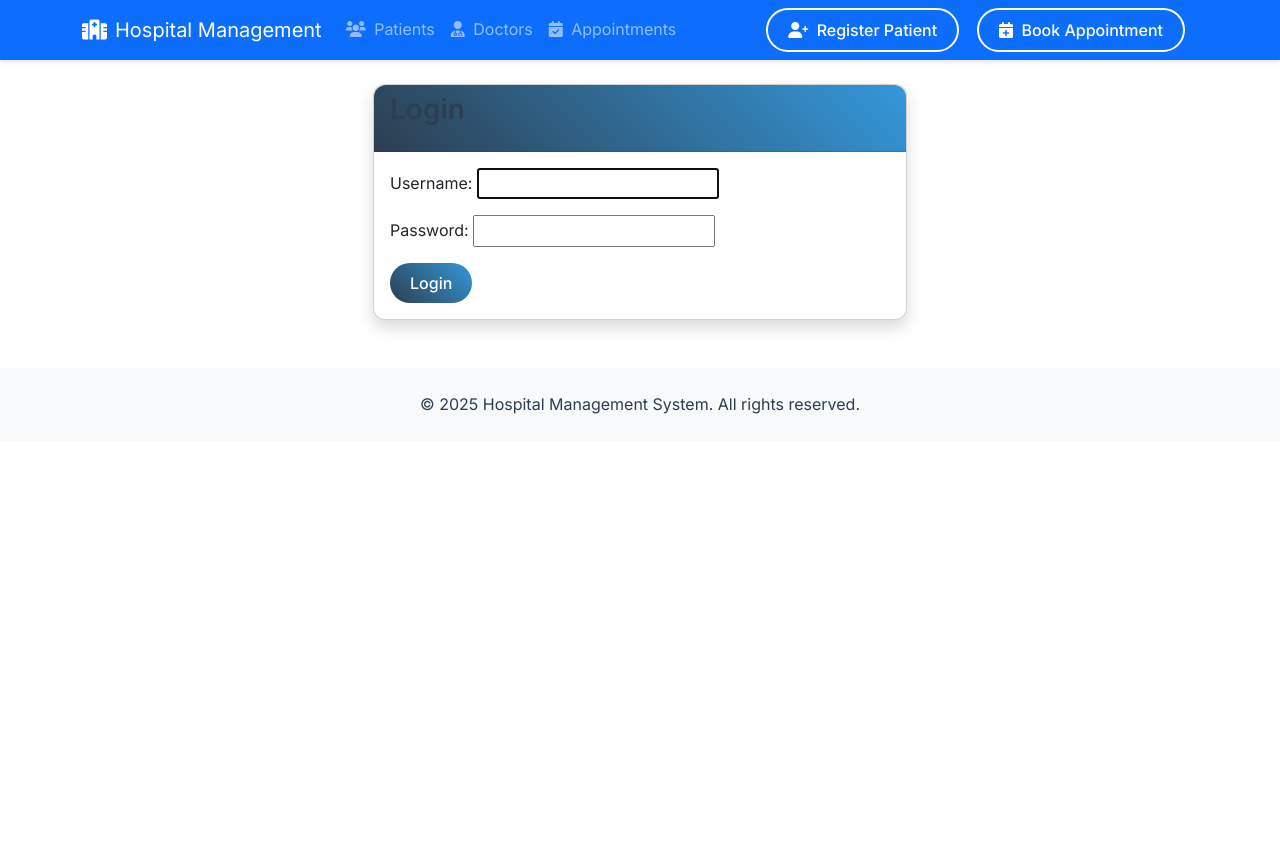
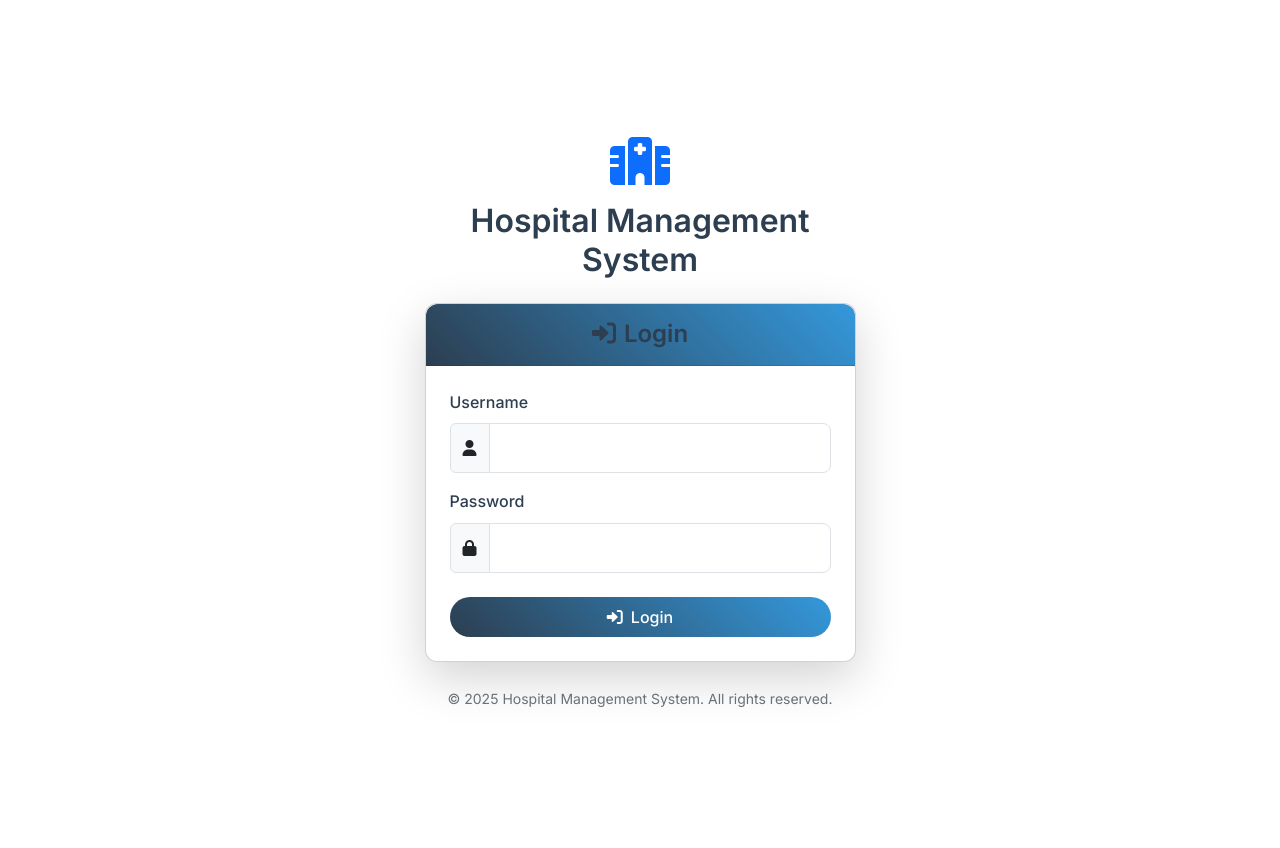
Before and after one commit to didrarayyan/hospital-management, a Django app: page /accounts/login/ in a window 1280 px wide. Before the commit the page ends 414 px from the top, so only its background shows below. Run offline with Django 5.2, Linux system fonts and the light colour scheme; style sheets or scripts are compiled from the project's sources.

Commit message:
feat: Implement authentication-based UI components and optimize login workflow

```diff
--- a/registration/templates/registration/base.html
+++ b/registration/templates/registration/base.html
@@ -43,6 +43,7 @@
     </style>
 </head>
 <body>
+    {% if user.is_authenticated and not request.resolver_match.url_name == 'login' %}
     <!-- Navigation -->
     <nav class="navbar navbar-expand-lg navbar-dark bg-primary sticky-top">
         <div class="container">
@@ -88,7 +89,6 @@
                             <i class="fas fa-calendar-plus me-1"></i> Book Appointment
                         </a>
                     </li>
-                    {% if user.is_authenticated %}
                     <li class="nav-item">
                         <form id="logout-form" action="{% url 'logout' %}" method="POST" style="display: inline;">
                             {% csrf_token %}
@@ -97,11 +97,11 @@
                             </button>
                         </form>
                     </li>
-                    {% endif %}
                 </ul>
             </div>
         </div>
     </nav>
+    {% endif %}
 
     <!-- Dashboard Stats (Homepage Only) -->
     {% if request.resolver_match.url_name == 'patient_list' and user.is_authenticated %}
@@ -146,11 +146,13 @@
     </div>
 
     <!-- Footer -->
+    {% if user.is_authenticated %}
     <footer class="bg-light py-4 mt-5">
         <div class="container text-center">
             <p class="mb-0">&copy; {% now "Y" %} Hospital Management System. All rights reserved.</p>
         </div>
     </footer>
+    {% endif %}
 
     <!-- JavaScript Bundle -->
     <script src="https://cdn.jsdelivr.net/npm/bootstrap@5.1.3/dist/js/bootstrap.bundle.min.js"></script>
--- a/registration/templates/registration/login.html
+++ b/registration/templates/registration/login.html
@@ -1,22 +1,78 @@
 {% extends 'registration/base.html' %}
+{% load static %}
 
 {% block content %}
-<div class="container">
-    <div class="row justify-content-center">
-        <div class="col-md-6">
-            <div class="card shadow">
-                <div class="card-header">
-                    <h3>Login</h3>
+<div class="container min-vh-100 d-flex align-items-center justify-content-center">
+    <div class="row w-100 justify-content-center">
+        <div class="col-md-5">
+            <div class="text-center mb-4">
+                <i class="fas fa-hospital-alt fa-3x text-primary"></i>
+                <h2 class="mt-3 mb-4">Hospital Management System</h2>
+            </div>
+
+            <div class="card shadow-lg">
+                <div class="card-header bg-primary text-white py-3">
+                    <h4 class="mb-0 text-center">
+                        <i class="fas fa-sign-in-alt me-2"></i>Login
+                    </h4>
                 </div>
-                <div class="card-body">
-                    <form method="post">
+                <div class="card-body p-4">
+                    {% if messages %}
+                        {% for message in messages %}
+                            <div class="alert alert-{{ message.tags }} alert-dismissible fade show" role="alert">
+                                {{ message }}
+                                <button type="button" class="btn-close" data-bs-dismiss="alert" aria-label="Close"></button>
+                            </div>
+                        {% endfor %}
+                    {% endif %}
+
+                    <form method="post" class="needs-validation" novalidate>
                         {% csrf_token %}
-                        {{ form.as_p }}
-                        <button type="submit" class="btn btn-primary">Login</button>
+                        <div class="mb-3">
+                            <label for="id_username" class="form-label">Username</label>
+                            <div class="input-group">
+                                <span class="input-group-text"><i class="fas fa-user"></i></span>
+                                <input type="text" name="username" class="form-control" id="id_username" required>
+                            </div>
+                        </div>
+                        <div class="mb-4">
+                            <label for="id_password" class="form-label">Password</label>
+                            <div class="input-group">
+                                <span class="input-group-text"><i class="fas fa-lock"></i></span>
+                                <input type="password" name="password" class="form-control" id="id_password" required>
+                            </div>
+                        </div>
+                        <button type="submit" class="btn btn-primary w-100 py-2">
+                            <i class="fas fa-sign-in-alt me-2"></i>Login
+                        </button>
                     </form>
                 </div>
+            </div>
+
+            <div class="text-center mt-4 text-muted">
+                <small>&copy; {% now "Y" %} Hospital Management System. All rights reserved.</small>
             </div>
         </div>
     </div>
 </div>
+
+{% block extra_js %}
+<script>
+    // Form validation
+    (function () {
+        'use strict'
+        var forms = document.querySelectorAll('.needs-validation')
+        Array.prototype.slice.call(forms)
+            .forEach(function (form) {
+                form.addEventListener('submit', function (event) {
+                    if (!form.checkValidity()) {
+                        event.preventDefault()
+                        event.stopPropagation()
+                    }
+                    form.classList.add('was-validated')
+                }, false)
+            })
+    })()
+</script>
 {% endblock %}
+{% endblock %}
```
